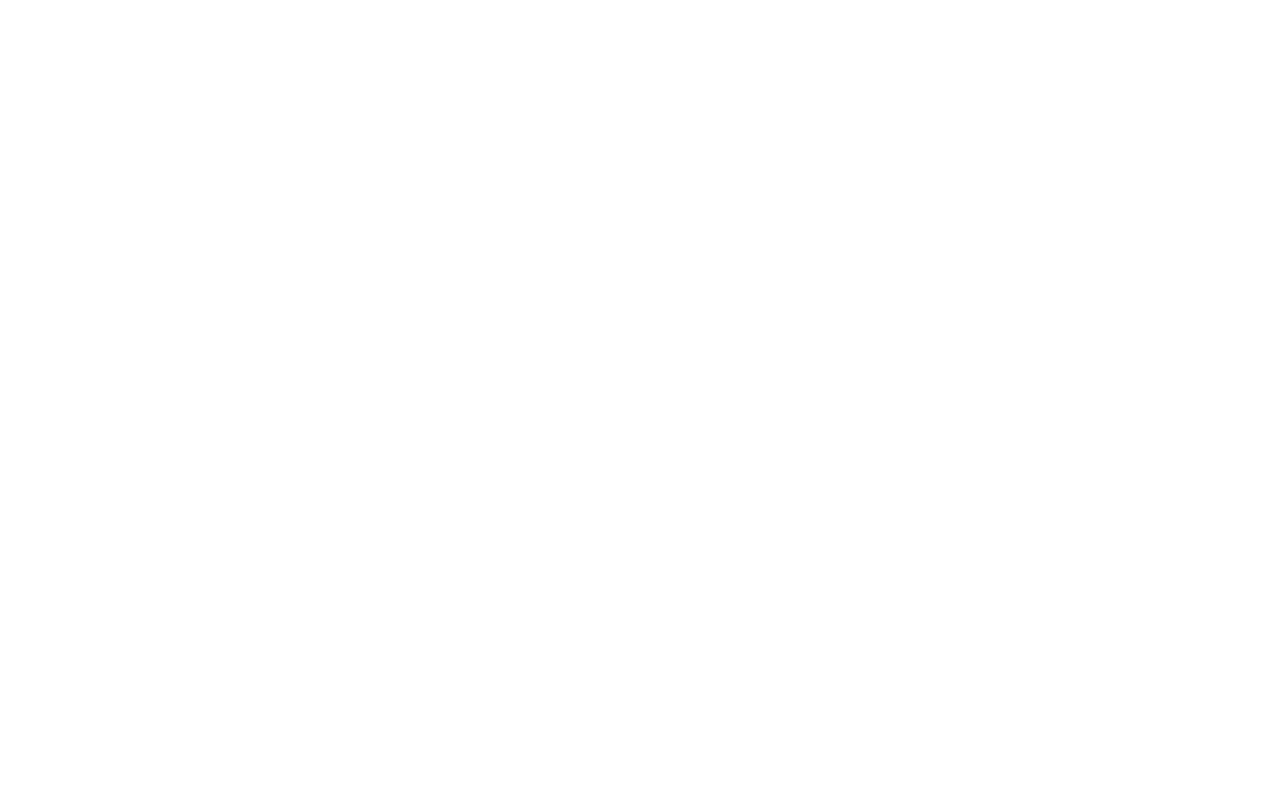
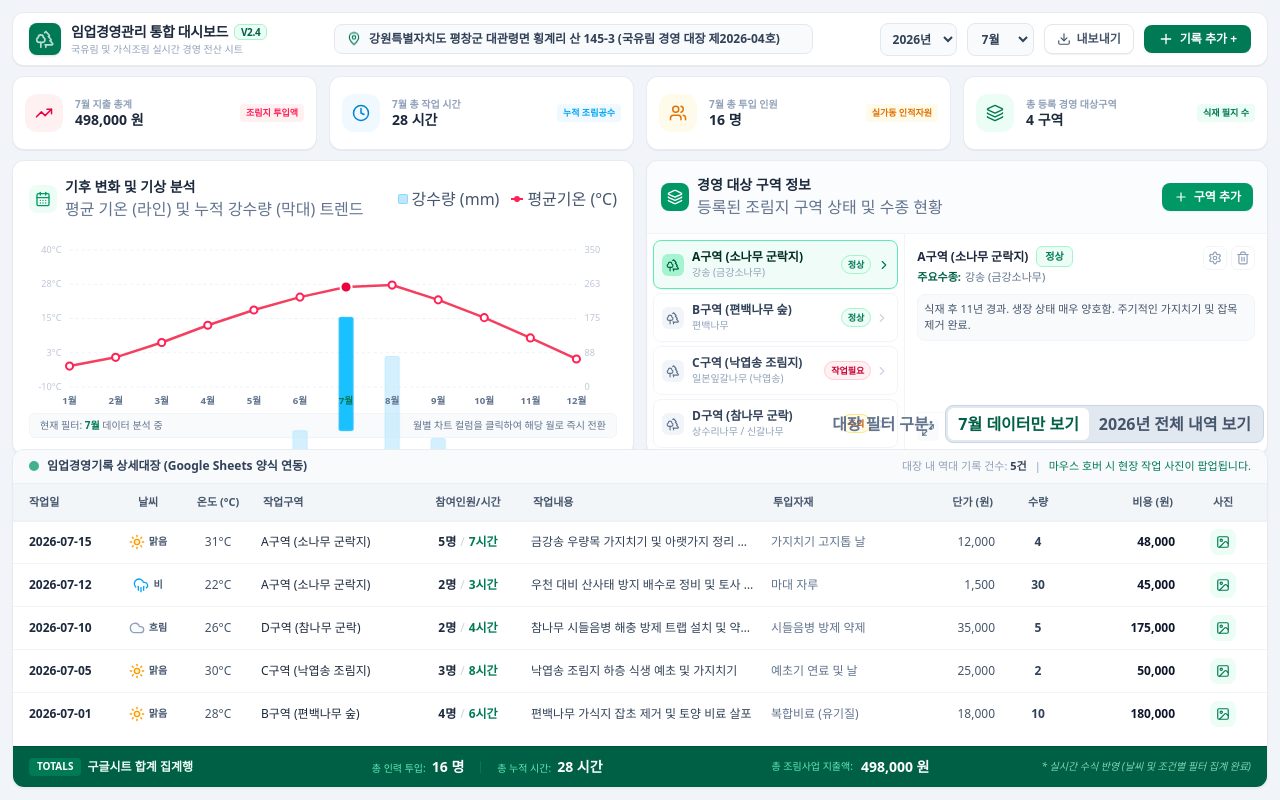
Before and after one commit to Jiondad/farm-man, a React (Vite) app: page / in a window 1280 px wide. Built offline with nearby package versions, Linux system fonts and the light colour scheme.

Commit message:
Update main.tsx

```diff
--- a/src/main.tsx
+++ b/src/main.tsx
@@ -1,13 +1,10 @@
 import { StrictMode } from 'react';
 import { createRoot } from 'react-dom/client';
-import { BrowserRouter } from 'react-router-dom';
 import App from './App.tsx';
 import './index.css';
 
 createRoot(document.getElementById('root')!).render(
   <StrictMode>
-    <BrowserRouter basename="/farm-man/">
-      <App />
-    </BrowserRouter>
+    <App />
   </StrictMode>,
 );
```
